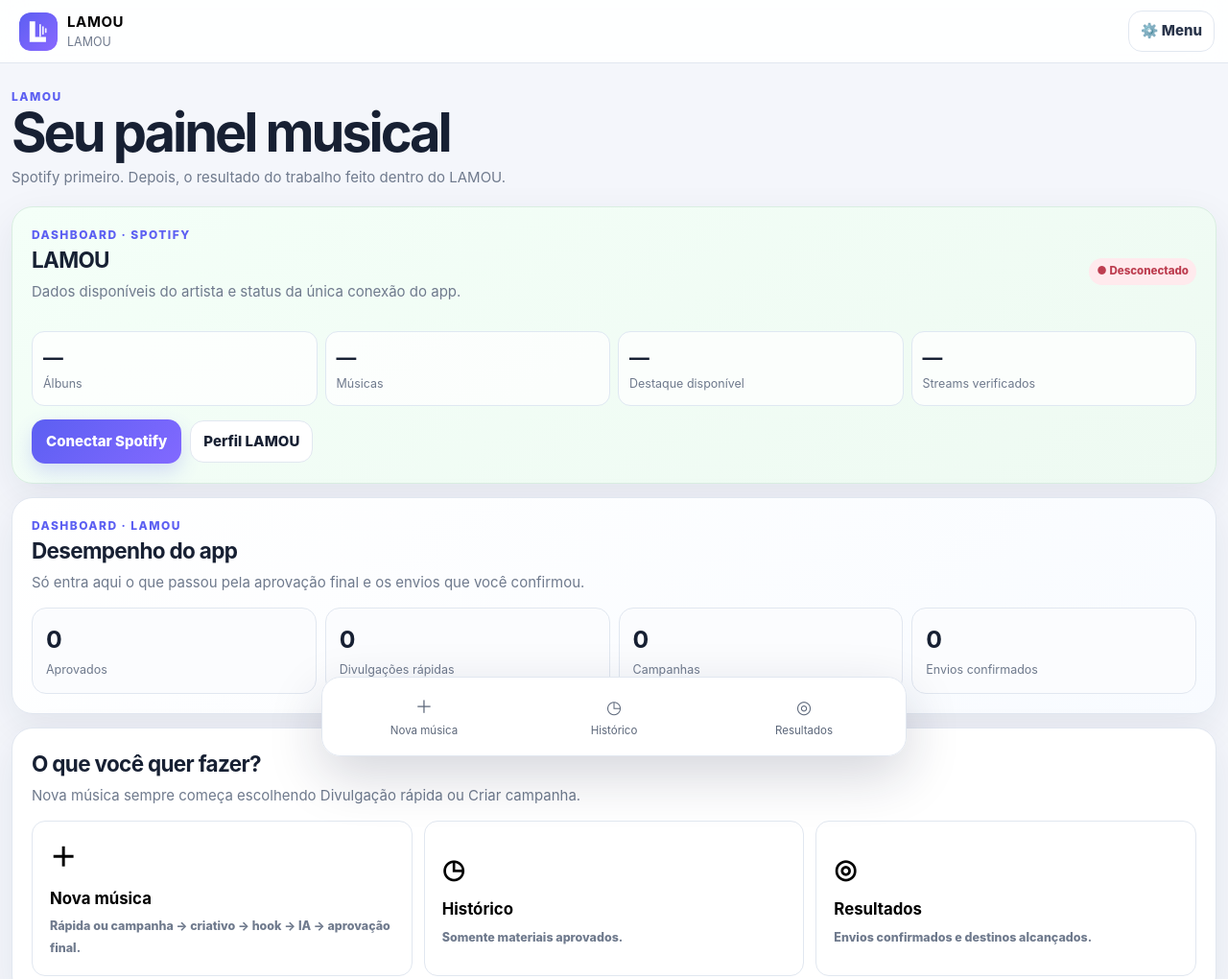
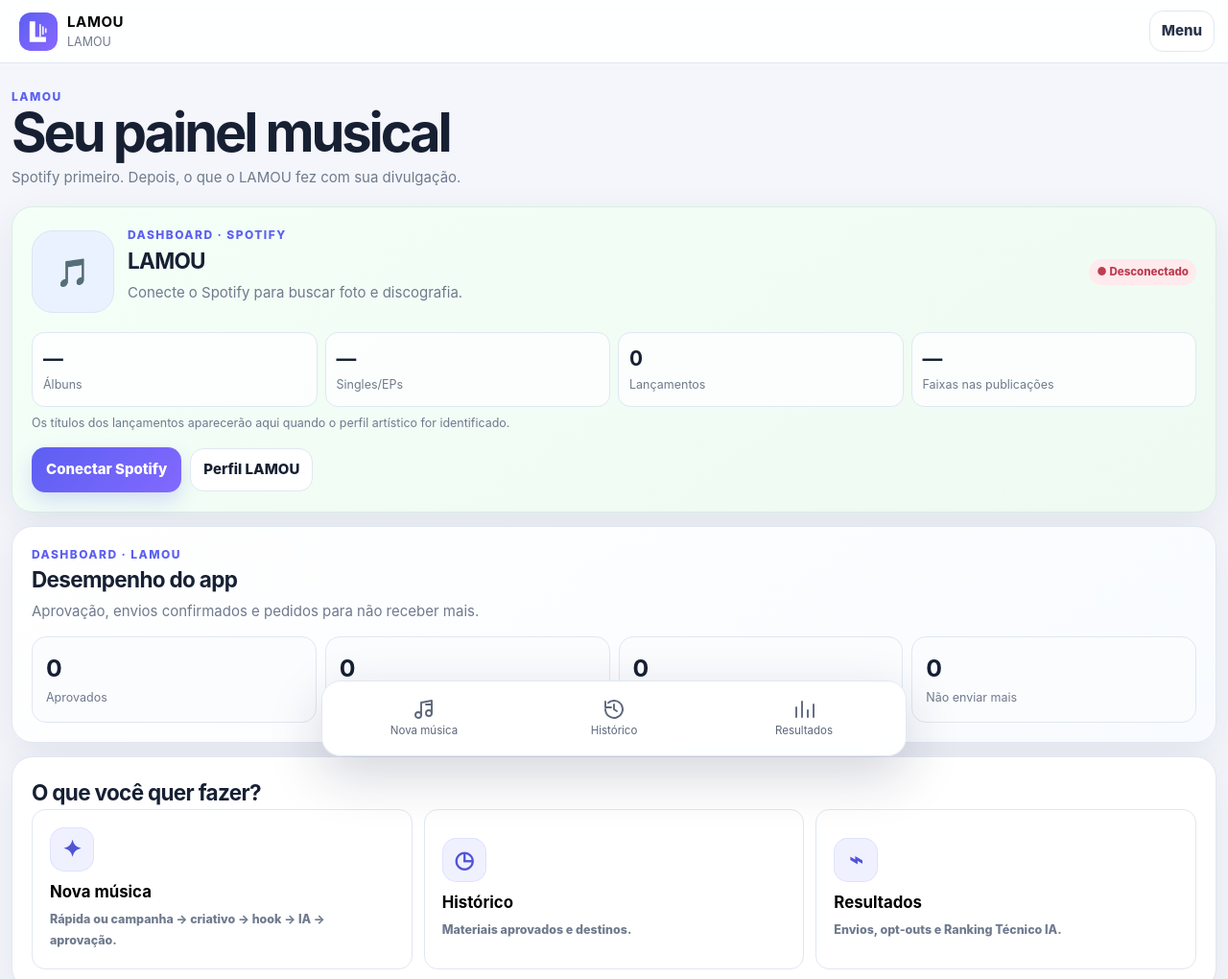
Before and after one commit to rafalamounier1805-ship-it/lamoumusicpromoter1, a plain HTML site: page index.html in a window 1280 px wide. Shown: the top 1020 px of the page at 96% size. Drawn offline with Linux system fonts and the light colour scheme; no server answers.

Commit message:
load clean app core with polished navigation

```diff
--- a/index.html
+++ b/index.html
@@ -10,25 +10,25 @@
 <link rel="icon" href="icon-192.svg" type="image/svg+xml">
 <link rel="stylesheet" href="styles.css">
 <link rel="stylesheet" href="workflow.css">
+<link rel="stylesheet" href="app-core.css">
 </head>
 <body>
 <div id="loginShell" class="hidden"><div id="authView"></div></div>
 <div id="appShell" class="app-shell hidden">
   <header class="app-header">
     <button class="brand-button" onclick="Lamou.go('home')"><img src="icon-192.svg" alt=""><span><b>LAMOU</b><small id="headerUser">LAMOU</small></span></button>
-    <div class="header-actions"><button id="lamouMenuBtn" type="button" class="soft-button" aria-label="Abrir menu do LAMOU">⚙️ <span>Menu</span></button></div>
+    <div class="header-actions"><button id="lamouMenuBtn" type="button" class="soft-button" aria-label="Abrir menu do LAMOU"><span>Menu</span></button></div>
   </header>
   <main id="appRoot"></main>
   <nav id="bottomNav" class="bottom-nav hidden" aria-label="Navegação principal">
-    <button data-view="new" onclick="Lamou.go('new')">＋<span>Nova música</span></button>
-    <button data-view="history" onclick="Lamou.go('history')">◷<span>Histórico</span></button>
-    <button data-view="results" onclick="Lamou.go('results')">◎<span>Resultados</span></button>
+    <button data-view="new" onclick="Lamou.go('new')"><svg class="nav-icon" viewBox="0 0 24 24"><path d="M9 18V5l11-2v13"/><circle cx="6" cy="18" r="3"/><circle cx="17" cy="16" r="3"/><path d="M14 7h6"/></svg><span>Nova música</span></button>
+    <button data-view="history" onclick="Lamou.go('history')"><svg class="nav-icon" viewBox="0 0 24 24"><path d="M3 12a9 9 0 1 0 3-6.7"/><path d="M3 4v6h6"/><path d="M12 7v5l3 2"/></svg><span>Histórico</span></button>
+    <button data-view="results" onclick="Lamou.go('results')"><svg class="nav-icon" viewBox="0 0 24 24"><path d="M4 20V10"/><path d="M10 20V4"/><path d="M16 20v-7"/><path d="M22 20V7"/></svg><span>Resultados</span></button>
   </nav>
 </div>
 <div id="modalRoot"></div>
 <div id="toast" class="toast"></div>
-<script src="shell-v10.js"></script>
-<script src="app.js"></script>
+<script src="app-core.js"></script>
 <script src="integrations-v10.js"></script>
 </body>
 </html>
```
